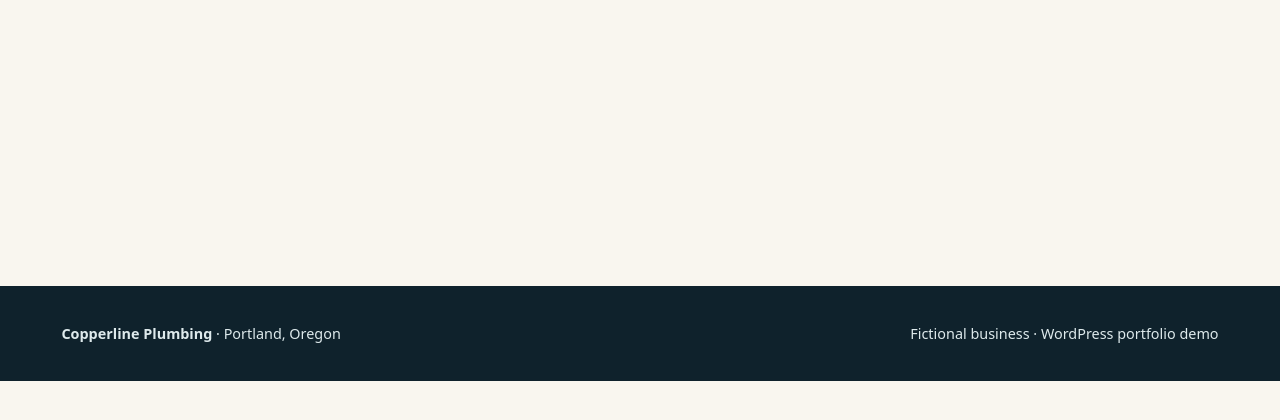
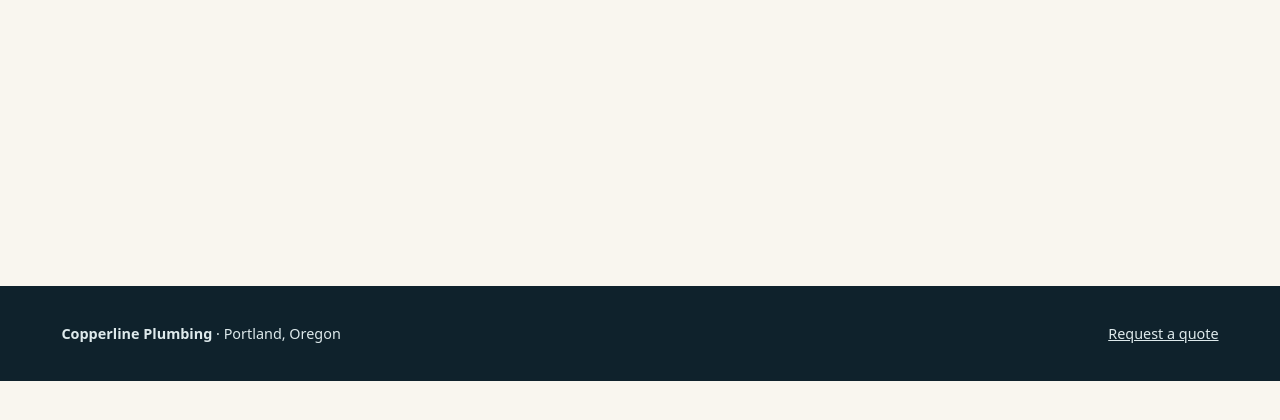
Before and after one commit to Ncb-Nishanto/copperline-plumbing-wordpress, a WordPress theme: template theme/copperline/index.php in a window 1280 px wide. Shown: the part 236-656 px from the top of the page. Run offline with PHP 8.4 and a stand-in for WordPress, Linux system fonts and the light colour scheme; the site name, menu and one post (Sample post) are stand-ins, and other content is empty.

Commit message:
Present Copperline as a branded plumbing case study

```diff
--- a/elementor/about.json
+++ b/elementor/about.json
@@ -42,7 +42,7 @@
           "elType": "widget",
           "widgetType": "text-editor",
           "settings": {
-            "editor": "<p>Our fictional Portland crew is built around careful diagnostics, clear quotes, and tidy residential work.</p>"
+            "editor": "<p>Copperline is built around careful diagnostics, clear quotes, and tidy residential work.</p>"
           },
           "elements": [],
           "isInner": false
@@ -215,7 +215,7 @@
           "elType": "widget",
           "widgetType": "text-editor",
           "settings": {
-            "editor": "<p>Copperline serves Portland, Beaverton, and Milwaukie in this fictional local service area.</p>"
+            "editor": "<p>We serve homeowners in Portland, Beaverton, and Milwaukie, Oregon.</p>"
           },
           "elements": [],
           "isInner": false
--- a/elementor/contact.json
+++ b/elementor/contact.json
@@ -152,7 +152,7 @@
                   "elType": "widget",
                   "widgetType": "heading",
                   "settings": {
-                    "title": "Demo business hours",
+                    "title": "Business hours",
                     "header_size": "h3"
                   },
                   "elements": [],
--- a/plugins/copperline-quotes/copperline-quotes.php
+++ b/plugins/copperline-quotes/copperline-quotes.php
@@ -1,7 +1,7 @@
 <?php
 /**
  * Plugin Name: Copperline Quotes
- * Description: Validates a demo quote form and stores submissions in the local WordPress database.
+ * Description: Validates Copperline quote requests and stores submissions in the local WordPress database.
  * Version: 1.0.0
  * Requires PHP: 8.1
  * License: GPL-2.0-or-later
@@ -121,9 +121,9 @@ final class Copperline_Quotes
         ?>
         <form class="cl-form" id="quote" action="<?php echo esc_url(get_permalink() . '#quote'); ?>" method="post" aria-labelledby="cl-form-title">
             <h2 id="cl-form-title">Request a quote</h2>
-            <p>Use fictional contact details. Requests are saved to this WordPress demo.</p>
+            <p>Use sample contact details. Requests are stored on this WordPress installation.</p>
             <?php if ($received) : ?>
-                <div class="cl-status" role="status"><strong>Quote request received.</strong> Your demo request was saved.</div>
+                <div class="cl-status" role="status"><strong>Quote request received.</strong> Your request was saved.</div>
             <?php elseif (self::$errors) : ?>
                 <div class="cl-status cl-error" role="alert">
                     <?php if (isset(self::$errors['form'])) : ?>
--- a/scripts/seed.php
+++ b/scripts/seed.php
@@ -1,6 +1,6 @@
 <?php
 /**
- * Run with wp eval-file scripts/seed.php from a dedicated demo installation.
+ * Run with wp eval-file scripts/seed.php from a dedicated local installation.
  */
 
 if (!class_exists('Elementor\Plugin') || !class_exists('Copperline_Quotes') || 'copperline' !== get_stylesheet()) {
@@ -12,7 +12,7 @@ $pages = [];
 foreach (['home' => 'Home', 'services' => 'Services', 'about' => 'About', 'contact' => 'Contact'] as $slug => $title) {
     $page = get_page_by_path($slug);
     if ($page && !get_post_meta($page->ID, '_copperline_seed', true)) {
-        WP_CLI::error("A page with slug {$slug} already exists. Use a fresh demo site.");
+        WP_CLI::error("A page with slug {$slug} already exists. Use a fresh WordPress installation.");
     }
     if (!$page) {
         $id = wp_insert_post([
--- a/theme/copperline/footer.php
+++ b/theme/copperline/footer.php
@@ -1,7 +1,7 @@
 <footer class="cl-footer">
     <div class="cl-wrap">
         <p><strong>Copperline Plumbing</strong> · Portland, Oregon</p>
-        <p>Fictional business · WordPress portfolio demo</p>
+        <p><a href="<?php echo esc_url(copperline_contact_url()); ?>">Request a quote</a></p>
     </div>
 </footer>
 <?php wp_footer(); ?>
```
Also changed, not shown: README.md, 3 other files.
